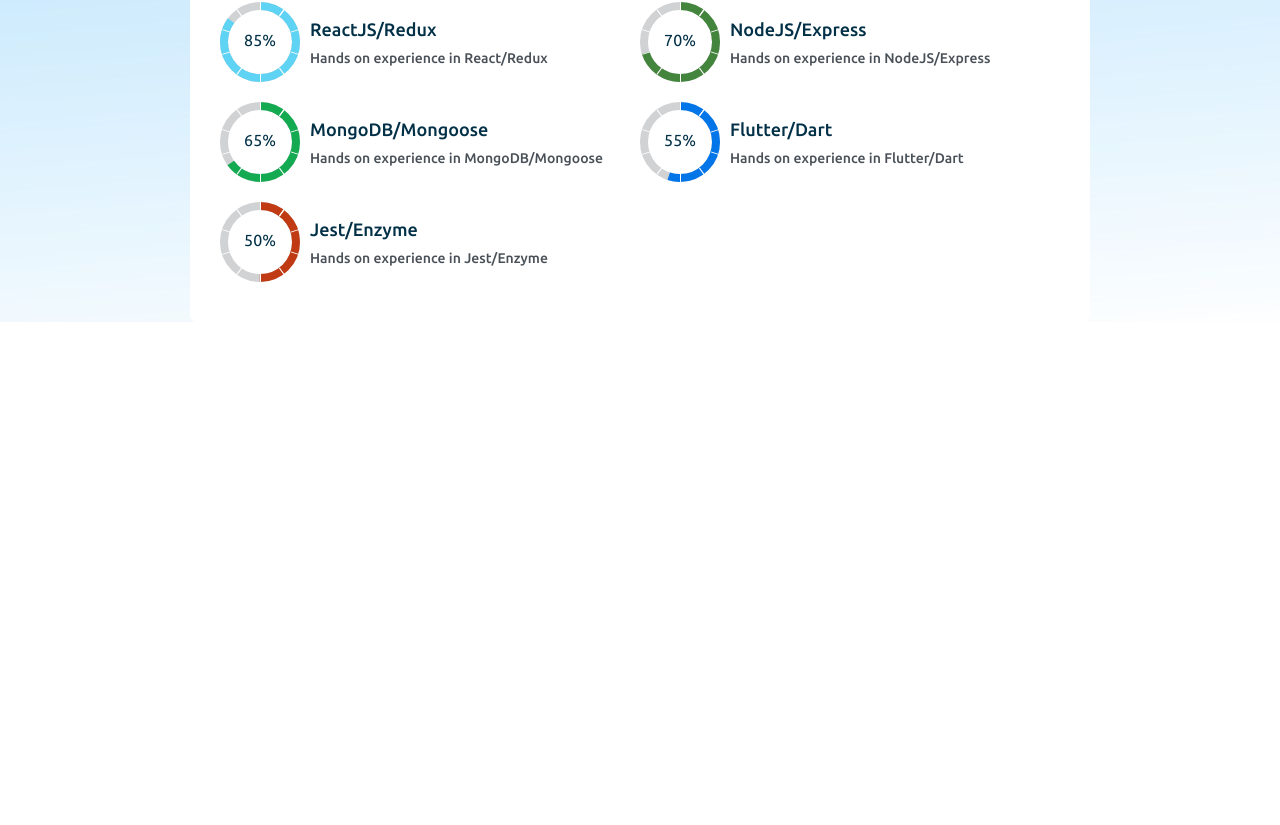
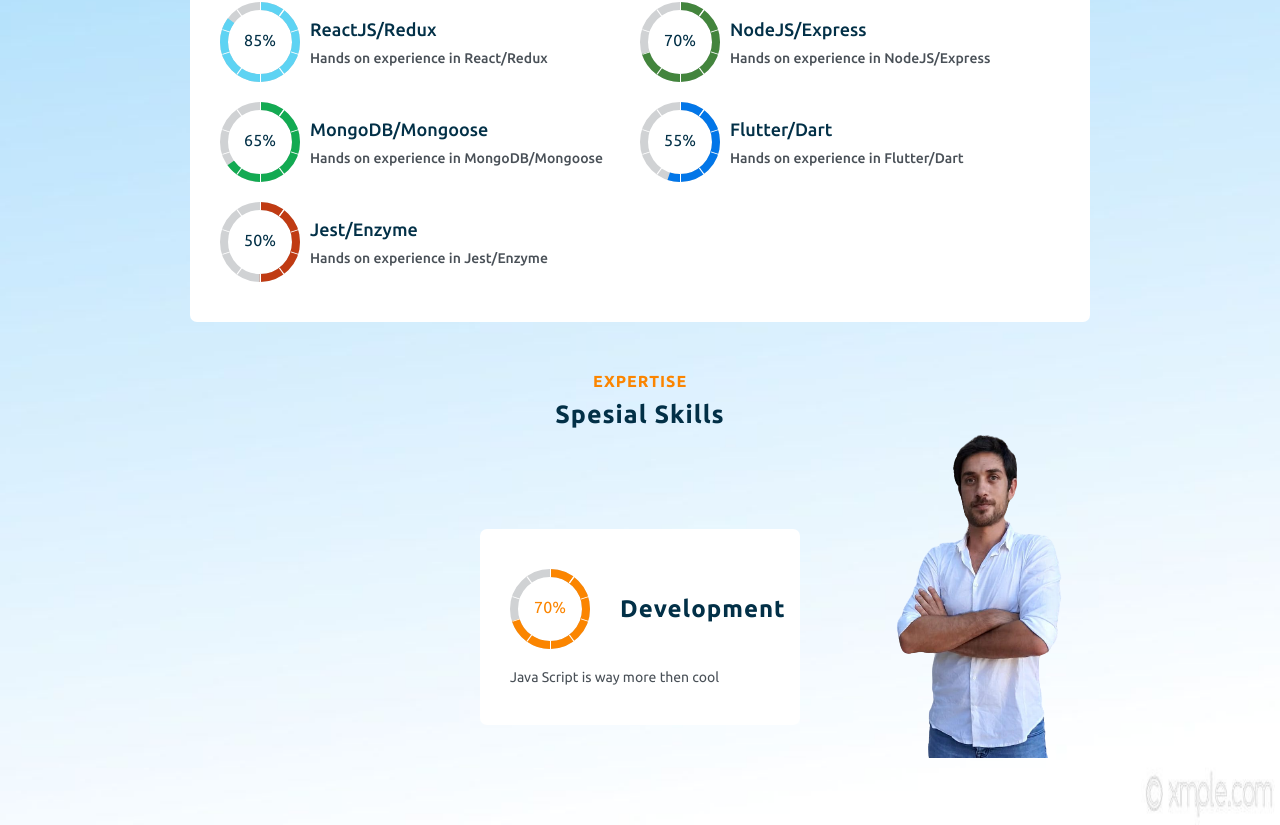
Before and after one commit to morMBen/mmb, a React (Create React App) app: page / in a window 1280 px wide. Shown: the part 720-1545 px from the top of the page. Before the commit the page ends 1042 px from the top, so only its background shows below. Built offline with nearby package versions, Linux system fonts and the light colour scheme.

Commit message:
expertiece container

```diff
--- a/src/App.js
+++ b/src/App.js
@@ -1,4 +1,5 @@
-import Hero from './components/hero'
+import Expertise from './components/Expertise';
+import Hero from './components/Hero'
 import Specializing from './components/Specializing';
 
 /**
@@ -9,8 +10,9 @@
 const App = (props) => {
   return (
     <div>
-      <Hero></Hero>
+      <Hero />
       <Specializing />
+      <Expertise />
     </div>
   )
 }
--- /dev/null
+++ b/src/components/Expertise/index.js
@@ -0,0 +1,48 @@
+import React from 'react';
+import SmallHeading from '../UI/SmallHeading';
+import MediumHeading from '../UI/MediumHeading';
+import Card from '../UI/Card/index';
+import ProgressBar from '../UI/ProgressBar';
+import { colors } from '../../style';
+import me2 from '../../assets/images/me2.png'
+import './style.css'
+
+
+const percentage = 70;
+
+const Expertise = (props) => {
+
+    return (
+        <div className='container' style={{ marginTop: '50px' }}>
+            <div className='right-img-me'>
+                <img src={me2} alt='me stanging' />
+            </div>
+            <div >
+                <SmallHeading text='Expertise' />
+                <MediumHeading text='Spesial Skills' />
+            </div>
+            <Card
+                // className='m-auto'
+                style={{ margin: '100px auto', padding: '30px', width: '320px' }}
+            >
+                <div className='flex-row align-center'>
+                    <ProgressBar
+                        value={percentage}
+                        trailColor='#D0D2D4'
+                        textColor={colors.primaryColor}
+                        pathColor={colors.primaryColor}
+                        width='80px'
+                        height='80px'
+                    />
+                    <h2
+                        className='text-color ls-1 mlr-10'
+                    >Development</h2>
+                </div>
+                <p className='grey mtb-10 font-14'>Java Script is way more then cool</p>
+            </Card>
+
+        </div>
+    )
+}
+
+export default Expertise
--- /dev/null
+++ b/src/components/Expertise/style.css
@@ -0,0 +1,8 @@
+.right-img-me{
+    /* width: 276px; */
+    /* height: 445px; */
+    overflow: hidden;
+    position: absolute;
+    top:0;
+    right:0;
+}
--- a/src/components/Specializing/index.js
+++ b/src/components/Specializing/index.js
@@ -64,7 +64,10 @@
                             textColor={skill.textColor}
                             pathColor={skill.pathColor}
                             trailColor='#D0D2D4'
-                            value={skill.value} />
+                            value={skill.value}
+                            height='80px'
+                            width='80px'
+                        />
                     })}
 
                 </div>
--- a/src/components/UI/ProgressBar/index.js
+++ b/src/components/UI/ProgressBar/index.js
@@ -3,12 +3,12 @@
 import RadialSeparators from './RadialSeparators';
 import './style.css'
 
-const ProgressBar = ({ textColor, pathColor, trailColor, value, skillName, description }) => {
+const ProgressBar = ({ textColor, pathColor, trailColor, value, skillName, description, width, height }) => {
 
 
     return (
         <div className='flex-row align-center mtb-10' style={{ width: '50%' }}>
-            <div className='skill-container'>
+            <div className='skill-container' style={{ width: width, height: height }}>
                 <CircularProgressbarWithChildren
                     value={value}
                     text={`${value}%`}
--- a/src/components/UI/ProgressBar/style.css
+++ b/src/components/UI/ProgressBar/style.css
@@ -1,5 +1,3 @@
 .skill-container{
-    width: 80px;
-    height: 80px;
     overflow: hidden;
 }
--- a/src/index.css
+++ b/src/index.css
@@ -5,7 +5,7 @@
 }
 body{
   background: url(./assets/images/test-bg.jpg);
-  background-repeat: repeat;
+  background-repeat:round;
 }
 
 .primary-color{
@@ -74,6 +74,9 @@
 .mlr-10{
   margin: 0 10px;
 }
+.m-auto{
+  margin:0 auto;
+}
 .ptb-10{
   padding:10px 0;
 }
```
Also changed, not shown: src/assets/images/me2.png (added), src/assets/images/me3.png (added).
